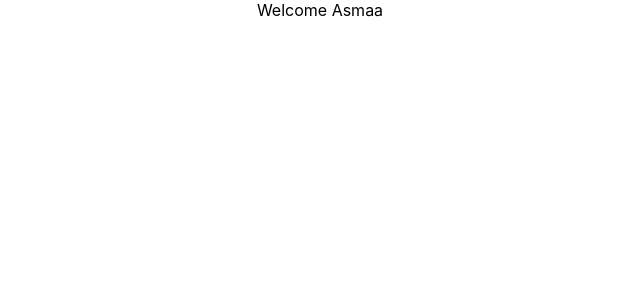
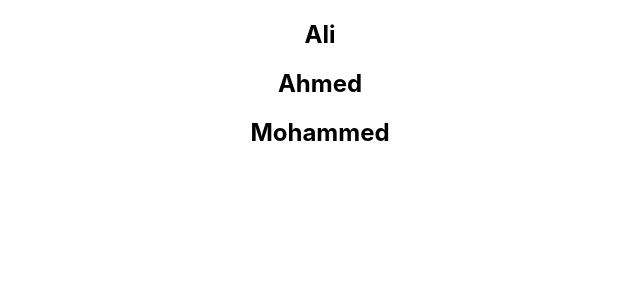
Before and after one commit to Asmaathabet/react-js-course, a React (Create React App) app: page / in a window 1280 px wide. Shown: the top 300 px of the page, without its empty margins (320-960 px from the left). Built offline with nearby package versions, Linux system fonts and the light colour scheme.

Commit message:
create NameList functional component to List Rendering

```diff
--- a/src/App.js
+++ b/src/App.js
@@ -8,13 +8,15 @@
 // import FunctionClick from './components/FunctionClick';
 // import ClassClick from './components/ClassClick';
 // import EventBind from './components/EventBind';
-import UserGreeting from './components/UserGreeting';
+// import UserGreeting from './components/UserGreeting';
+import NameList from './components/NameList';
 import './App.css';
 
 function App() {
   return (
     <div className="App">
-      <UserGreeting />
+      <NameList />
+      {/* <UserGreeting /> */}
       {/* <EventBind /> */}
       {/* <FunctionClick />
       <ClassClick />
--- /dev/null
+++ b/src/components/NameList.js
@@ -0,0 +1,14 @@
+import React from 'react'
+
+function NameList() {
+    const names = ['Ali', 'Ahmed' , 'Mohammed']
+    return (
+        <div>
+            <h2>{names[0]}</h2>
+            <h2>{names[1]}</h2>
+            <h2>{names[2]}</h2>
+        </div>
+    )
+}
+
+export default NameList
```
Also changed, not shown: 1 other file (tests, documents, lock files or other folders).
